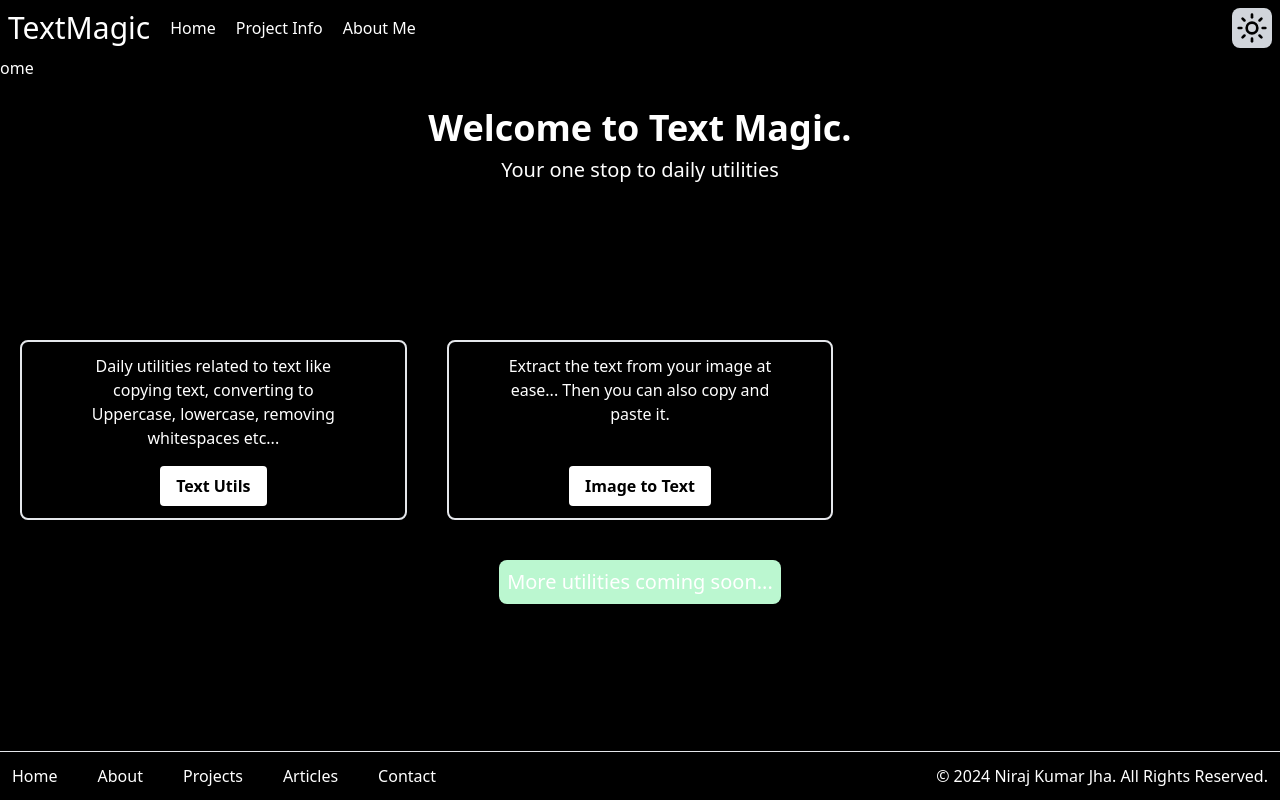
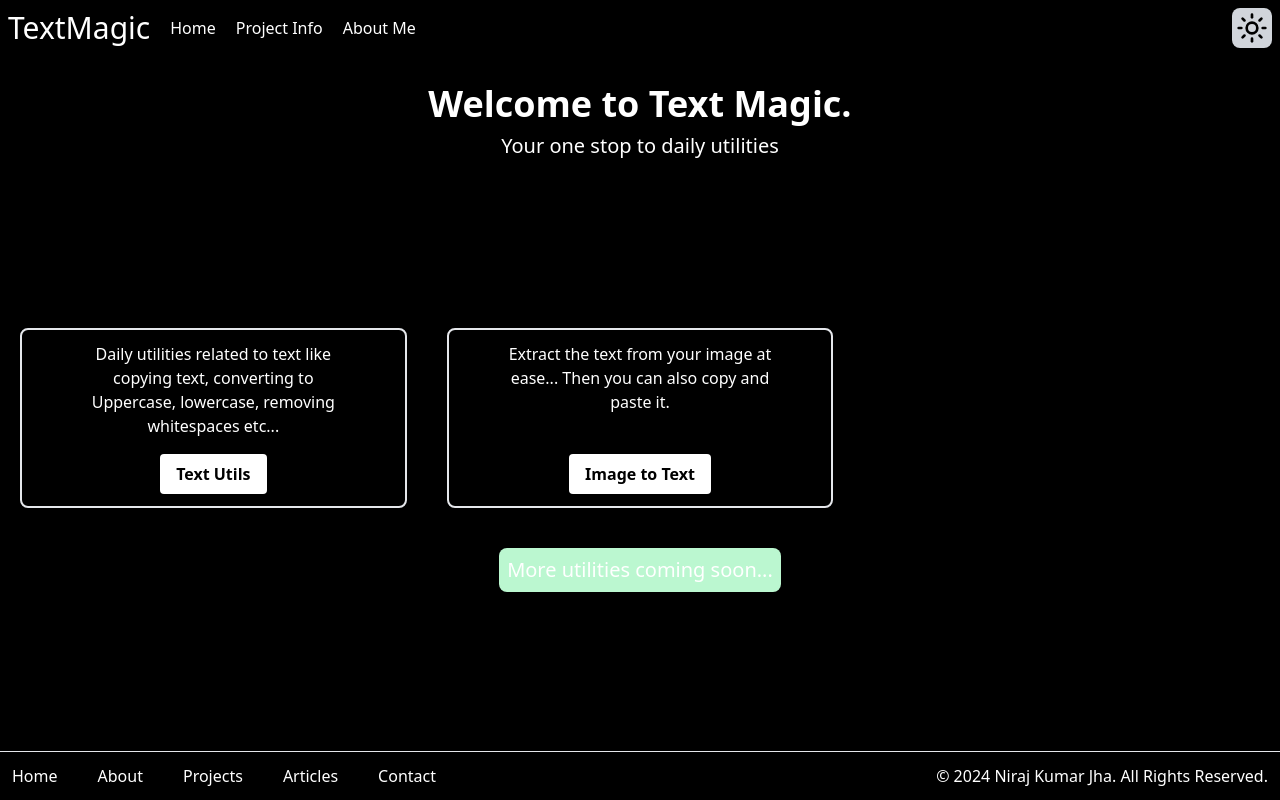
Before and after one commit to jha-niraj/Text-Utility, a React (Vite) app: page / in a window 1280 px wide. Built offline with nearby package versions, Linux system fonts and the light colour scheme.

Commit message:
Finish the Button bug fixation

```diff
--- a/src/pages/HomePage.jsx
+++ b/src/pages/HomePage.jsx
@@ -23,7 +23,6 @@ export default () => {
     return (
         <main className={`flex flex-col justify-between h-screen bg-${theme} text-${theme === "black" ? "white" : "black"}`}>
             <Navbar />
-            ome
             <div className="flex items-center justify-around h-full flex-col p-5 gap-5">
                 <div className="text-center p-2 flex flex-col gap-2">
                     <h1 className="text-4xl font-semibold">Welcome to Text Magic.</h1>
```
